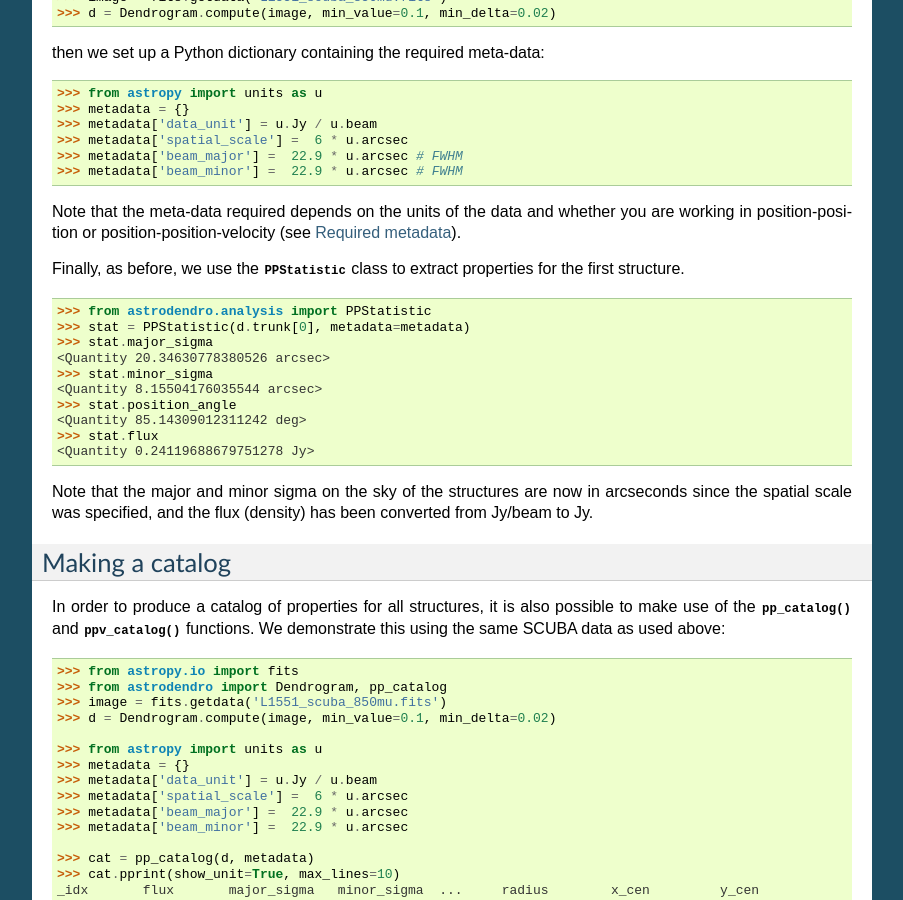
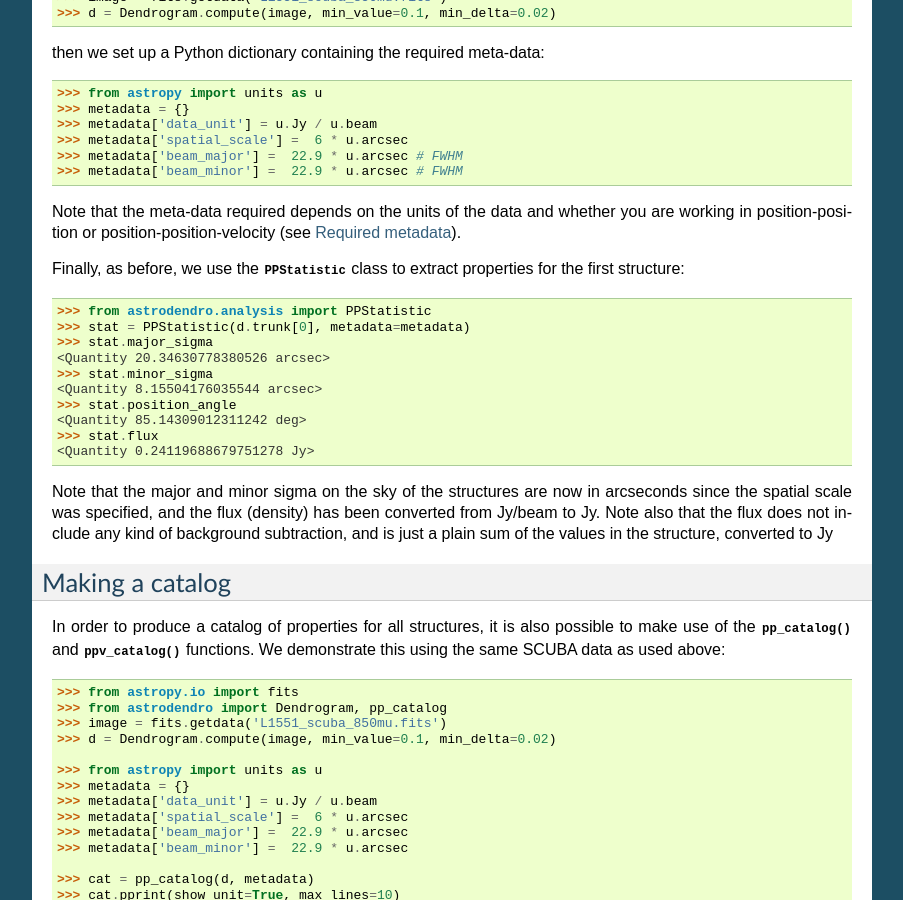
Before and after one commit to dendrograms/astrodendro, a Sphinx documentation site: the page built from docs/catalog.rst, in a window 1280 px wide and 900 px high, scrolled down 1173 px. Shown: the whole window, without its empty margins (198-1101 px from the left). Built offline with Sphinx 7.4.7, drawn with Linux system fonts in a browser that asks for light colours.

Commit message:
Clarify that flux is not background subtracted

```diff
--- a/docs/catalog.rst
+++ b/docs/catalog.rst
@@ -85,7 +85,7 @@ you are working in position-position or position-position-velocity (see
 `Required metadata`_).
 
 Finally, as before, we use the :class:`~astrodendro.analysis.PPStatistic` class
-to extract properties for the first structure.  ::
+to extract properties for the first structure::
 
     >>> from astrodendro.analysis import PPStatistic
     >>> stat = PPStatistic(d.trunk[0], metadata=metadata)
@@ -100,7 +100,9 @@ to extract properties for the first structure.  ::
 
 Note that the major and minor sigma on the sky of the structures are now in
 arcseconds since the spatial scale was specified, and the flux (density) has
-been converted from Jy/beam to Jy.
+been converted from Jy/beam to Jy. Note also that the flux does not include any
+kind of background subtraction, and is just a plain sum of the values in the
+structure, converted to Jy
 
 Making a catalog
 ----------------
```
Also changed, not shown: 1 other file.
